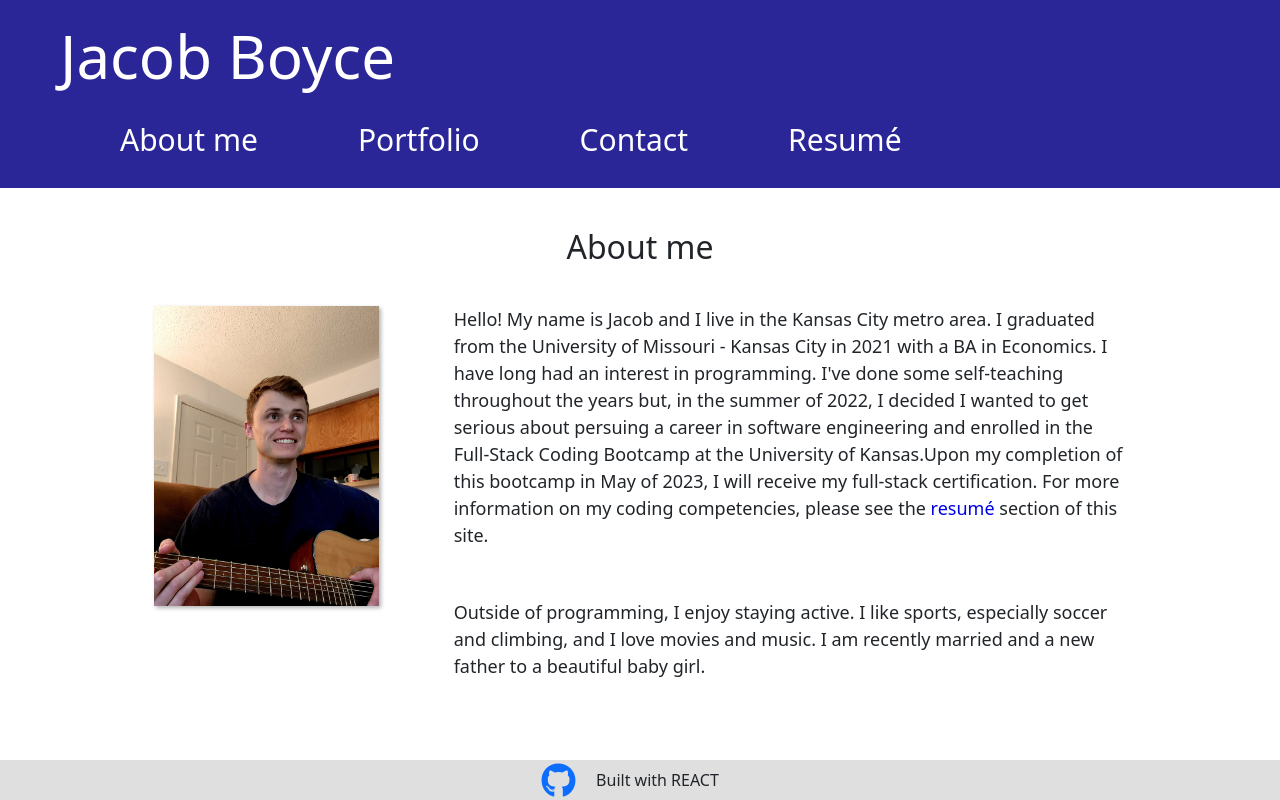
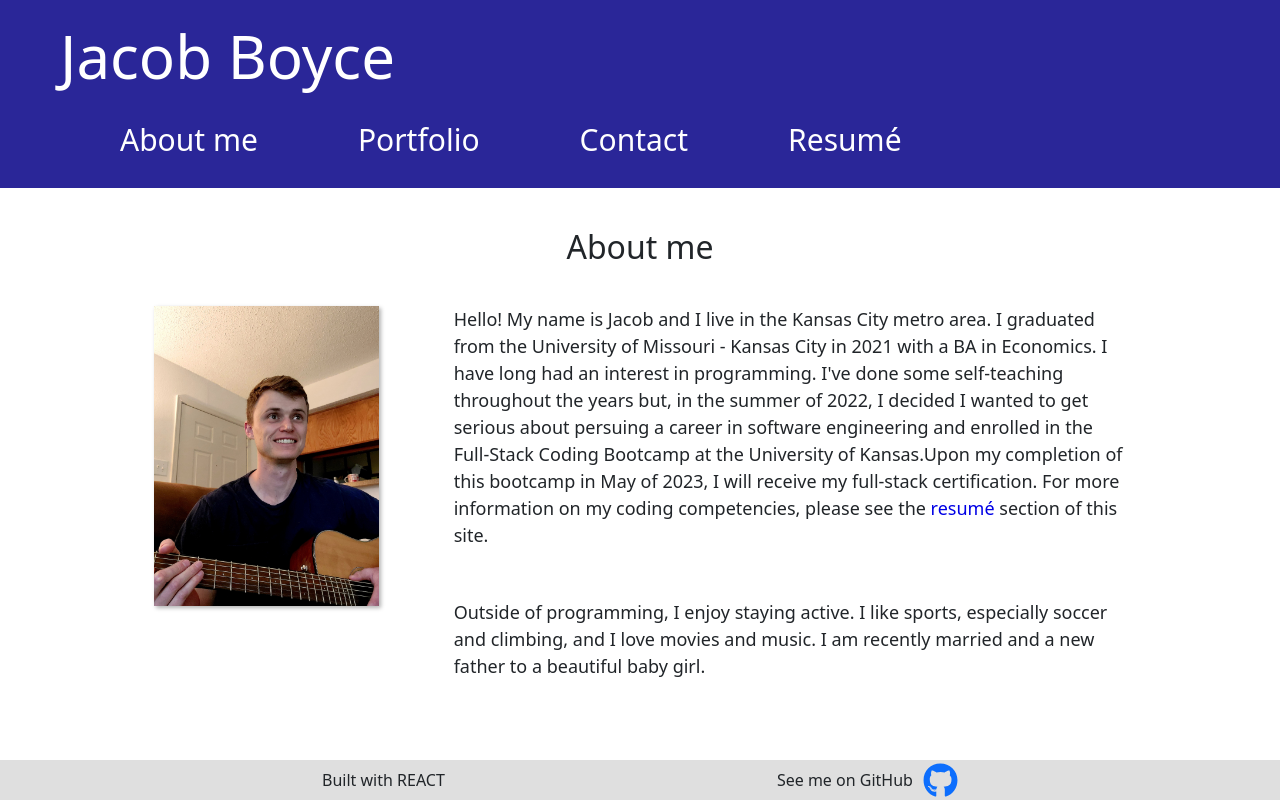
Before and after one commit to jboyce313/project-portfolio, a React (Create React App) app: page / in a window 1280 px wide. Built offline with nearby package versions, Linux system fonts and the light colour scheme.

Commit message:
edited footer

```diff
--- a/src/components/Footer.js
+++ b/src/components/Footer.js
@@ -4,10 +4,13 @@ import { FaGithub } from "react-icons/fa";
 export default function Footer() {
   return (
     <div className="footer">
-      <a href="https://github.com/jboyce313">
-        <FaGithub className="githubIcon" />
-      </a>
-      <p>Built with REACT</p>
+      <p className="message">Built with REACT</p>
+      <div className="github">
+        <p>See me on GitHub</p>
+        <a href="https://github.com/jboyce313">
+          <FaGithub className="githubIcon" />
+        </a>
+      </div>
     </div>
   );
 }
--- a/src/components/Portfolio.js
+++ b/src/components/Portfolio.js
@@ -70,7 +70,7 @@ export default function Portfolio() {
                   ))}
                 </ul>
                 <a href={project.appLink}>Visit App</a>
-                <a href={project.gitHubLink}>GitHub</a>
+                <a href={project.gitHubLink}>View on GitHub</a>
               </Card.Text>
             </Card.ImgOverlay>
           </Card>
--- a/src/styles/Footer.css
+++ b/src/styles/Footer.css
@@ -1,6 +1,6 @@
 .footer {
   display: flex;
-  justify-content: center;
+  justify-content: space-evenly;
   align-items: center;
   background-color: rgb(223 223 223);
   position: fixed;
@@ -9,10 +9,19 @@
   width: 100%;
 }
 
+.github {
+  display: flex;
+}
+
 .githubIcon {
   font-size: 35px;
+  /* margin-right: 40px; */
 }
 
-.footer p {
-  margin: 5px 20px;
+.github p {
+  margin: 5px 10px;
 }
+
+.message {
+  margin: 5px 0;
+}
--- a/src/styles/Portfolio.css
+++ b/src/styles/Portfolio.css
@@ -27,6 +27,6 @@
 }
 
 .project:hover .card-img-overlay a {
-  margin-right: 20px;
+  margin-right: 40px;
   text-decoration: none;
 }
```
